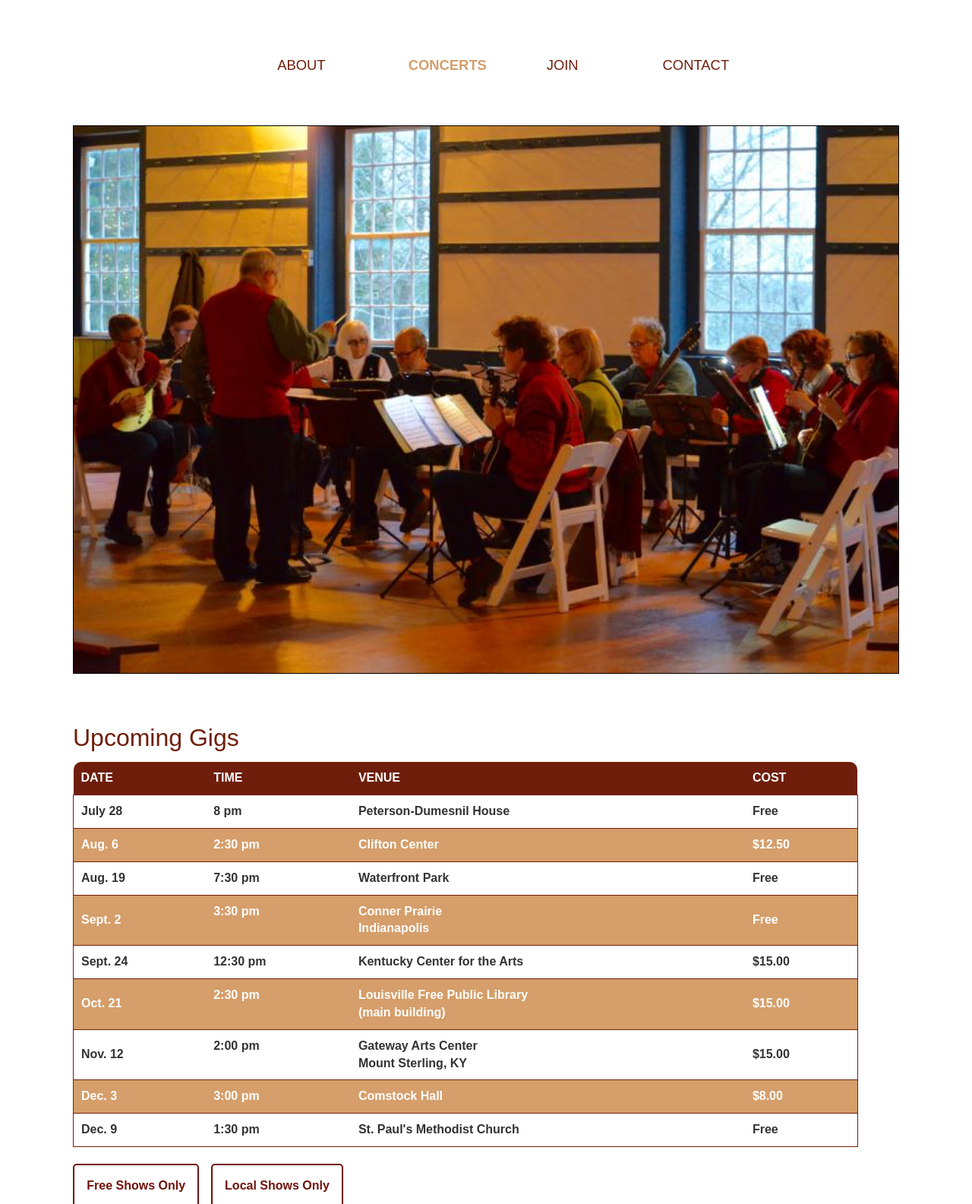
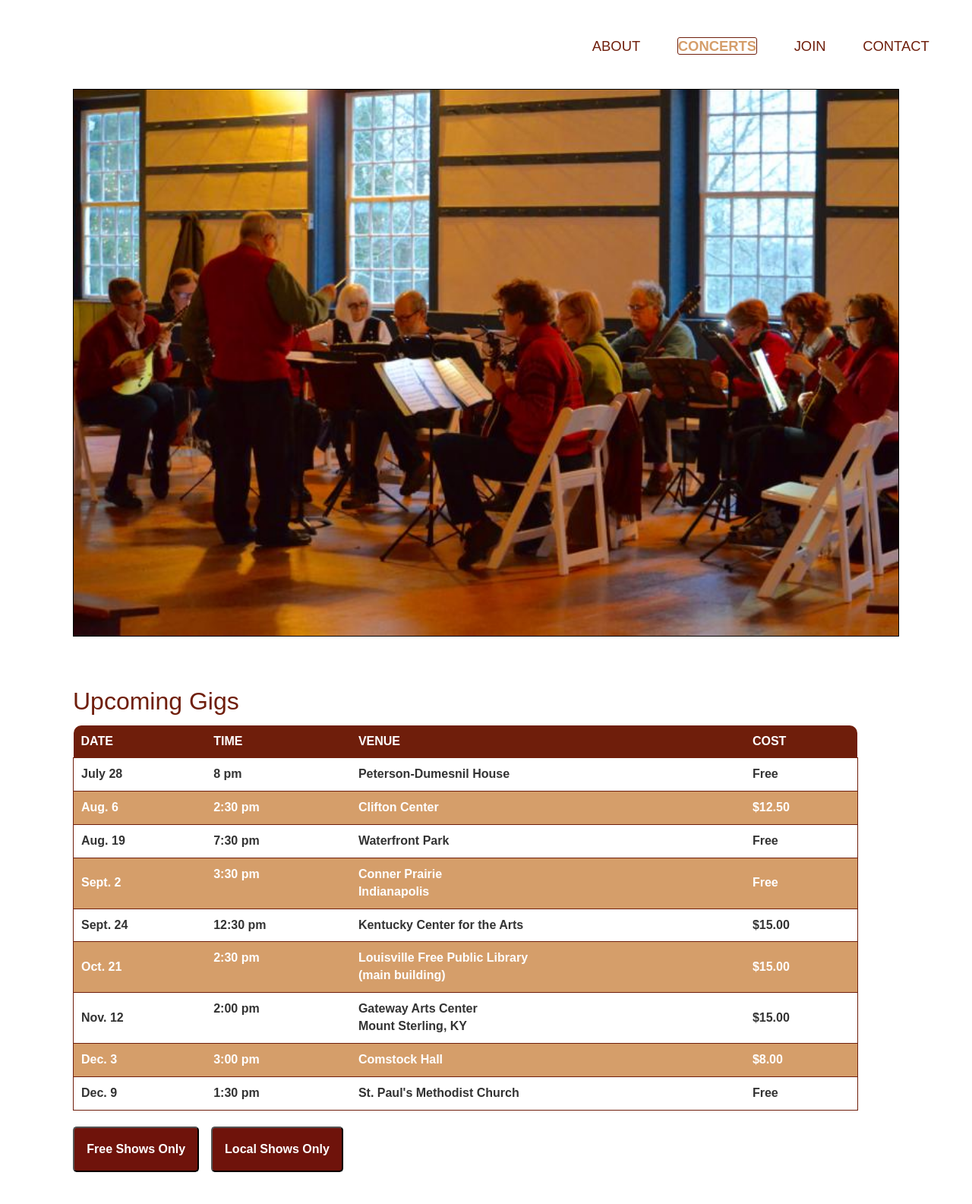
Before and after one commit to scwarner/CodeLou-Final, a plain HTML site: page concerts.html in a window 1280 px wide. Shown: the part 251-1836 px from the top of the page at 76% size. Drawn offline with nearby package versions, Linux system fonts and the light colour scheme.

Commit message:
Adding media query for laptops/desktops

```diff
--- a/css/main.css
+++ b/css/main.css
@@ -18,11 +18,6 @@ a:hover {
   text-decoration: none;
   color: #6f1e0b;
 }
-
-/*a:hover {
-  text-decoration: none;
-  color: #6f1e0b;
-}*/
 
 h3 {
   font-size: 20px;
@@ -219,7 +214,7 @@ Home Page
 .signup h3 {
   color: #fff;
   font-weight: 700;
-  text-shadow: 1px 1px 1px #6f1e0b;
+  text-shadow: 1px 1px 1px #000;
 }
 
 #subscribe-email {
@@ -329,9 +324,9 @@ tbody tr:nth-child(even) {
 
 .free-shows,
 .local-shows {
-  background-color: #fff;
-  color: #6f130b;
-  border: 2px solid #6f130b;
+  color: #fff;
+  background-color: #6f130b;
+  border: 1px solid #6f130b
   padding: 3%;
   border-radius: 5px;
 }
@@ -405,7 +400,7 @@ textarea {
 }
 
 #submit-button {
-  background-color: #fff;
+  background-color: inherit;
   color: #6f1e0b;
   border: 2px solid #6f1e0b;
   padding: 3%;
@@ -435,8 +430,8 @@ Tablet, Small Laptop Styles
 
   .main-nav li {
     border: none;
-    margin: 2%;
-    padding: 2%;
+    margin: 1%;
+    padding: 1%;
     font-size: 1.15em;
   }
 
@@ -453,6 +448,9 @@ Tablet, Small Laptop Styles
   .main-nav li a:focus,
   .active a {
     color: #d59e6a;
+    border: 1px solid #6f1e0b;
+    border-radius: 3px;
+    padding: 10%;
   }
 
   .logo h1 {
@@ -557,6 +555,7 @@ Home Page
   #mission h2 {
     color: #fff;
     font-weight: 700;
+    text-shadow: 1px 1px 1px #000;
   }
 
   #history {
@@ -624,7 +623,7 @@ tbody {
 Contact
 ************************/
 .intro {
-  margin-bottom: 3%;
+  margin-bottom: 5%;
 }
 
 form {
@@ -638,3 +637,25 @@ form {
 }
 
 }
+
+/*************************
+Tablet, Small Laptop Styles
+*************************/
+
+@media (min-width: 1020px) {
+/*  .horizontal {
+    display: flex;
+  }*/
+  .logo {
+    display: flex;
+    justify-content: flex-start;
+  }
+
+  .main-nav ul {
+    justify-content: flex-end;
+  }
+
+  .main-nav a {
+    padding: 0;
+  }
+}
```
Also changed, not shown: about.html (+1 -1 lines), index.html (+2 -0 lines).
